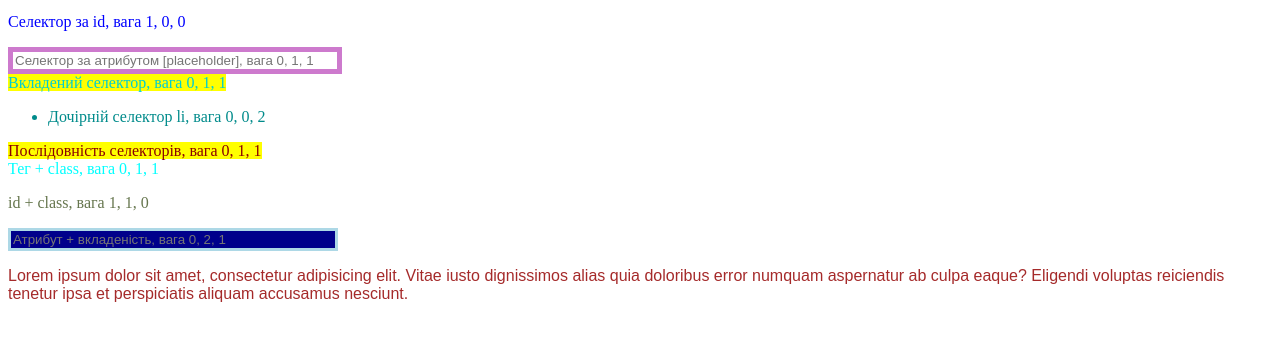
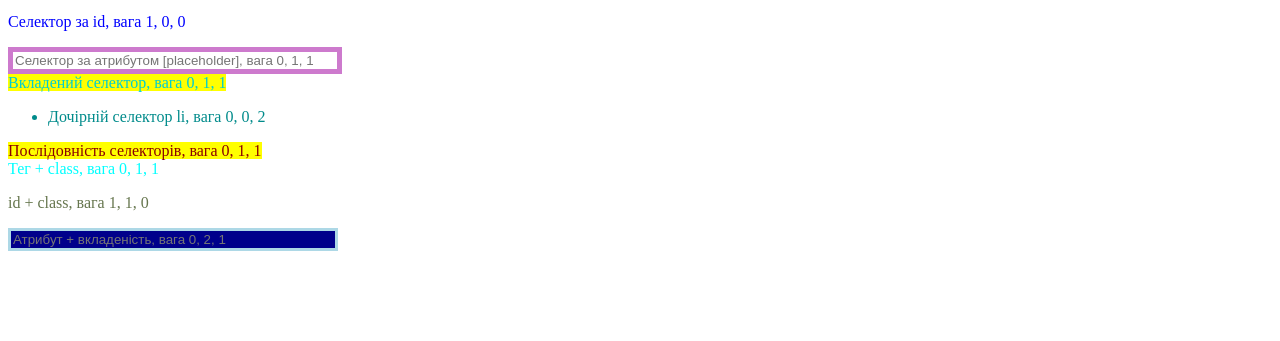
Before and after one commit to Visvald4s/hm5, a plain HTML site: page index.html in a window 1280 px wide. Shown: the part 127-468 px from the top of the page. Drawn offline with Linux system fonts and the light colour scheme.

Commit message:
Другий коміт

```diff
--- a/index.html
+++ b/index.html
@@ -43,9 +43,9 @@
 
 
 
-    <p class="par">Lorem ipsum dolor sit amet, consectetur adipisicing elit. Vitae iusto dignissimos alias quia
+    <!--<p class="par">Lorem ipsum dolor sit amet, consectetur adipisicing elit. Vitae iusto dignissimos alias quia
         doloribus error numquam aspernatur ab culpa eaque? Eligendi voluptas reiciendis tenetur ipsa et perspiciatis
-        aliquam accusamus nesciunt.</p>
+        aliquam accusamus nesciunt.</p>-->
 </body>
 
 </html>
```
